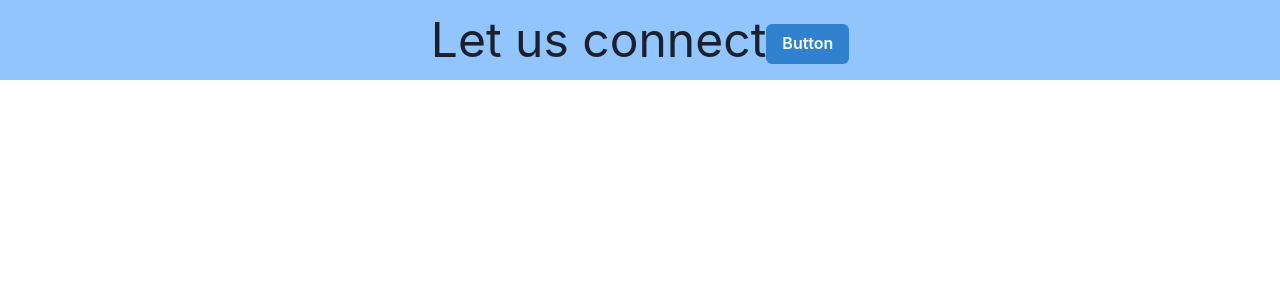
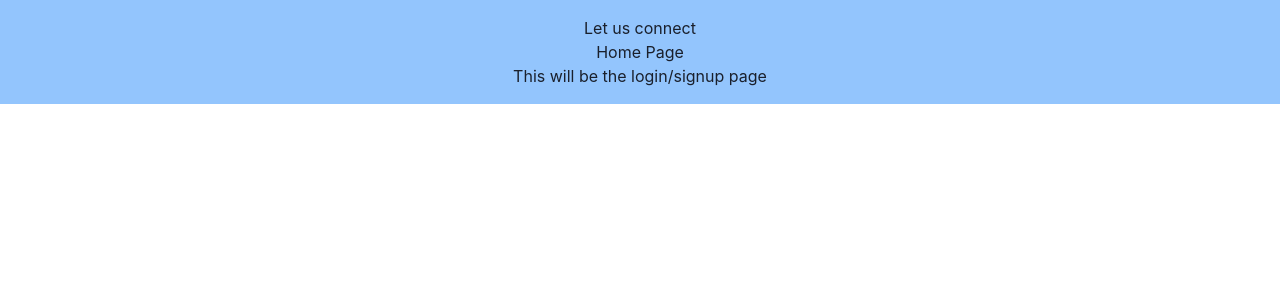
Before and after one commit to kapil551/JobsFinder, a React (Create React App) app in the folder frontend/: page / in a window 1280 px wide. Shown: the top 300 px of the page. Built offline with nearby package versions, Linux system fonts and the light colour scheme.

Commit message:
connect backend to frontend and setup react-router-dom

```diff
--- a/frontend/package.json
+++ b/frontend/package.json
@@ -2,6 +2,7 @@
   "name": "frontend",
   "version": "0.1.0",
   "private": true,
+  "proxy": "http://127.0.0.1:5000",
   "dependencies": {
     "@chakra-ui/react": "^1.8.1",
     "@emotion/react": "^11.7.1",
@@ -9,9 +10,11 @@
     "@testing-library/jest-dom": "^5.16.2",
     "@testing-library/react": "^12.1.2",
     "@testing-library/user-event": "^13.5.0",
+    "axios": "^0.25.0",
     "framer-motion": "^5.6.0",
     "react": "^17.0.2",
     "react-dom": "^17.0.2",
+    "react-router-dom": "^6.2.1",
     "react-scripts": "5.0.0",
     "web-vitals": "^2.1.4"
   },
--- a/frontend/src/App.js
+++ b/frontend/src/App.js
@@ -1,11 +1,17 @@
 import './App.css';
 import { Button } from '@chakra-ui/react';
+import { Routes, Route, Link } from "react-router-dom";
+import HomePage from './pages/HomePage';
+import ChatPage from './pages/ChatPage';
 
 function App() {
   return (
-    <div className="bg-blue-300 p-4 text-5xl text-center">
+    <div className="bg-blue-300 p-4 text-center">
       Let us connect
-      <Button colorScheme='blue'>Button</Button>
+      <Routes>
+        <Route path="/" element={<HomePage />} exact />
+        <Route path="chats" element={<ChatPage />} />
+      </Routes>
     </div>
   );
 }
--- a/frontend/src/index.js
+++ b/frontend/src/index.js
@@ -5,13 +5,16 @@ import App from './App';
 import reportWebVitals from './reportWebVitals';
 
 import { ChakraProvider } from '@chakra-ui/react';
+import { BrowserRouter } from "react-router-dom";
 
 
 ReactDOM.render(
   <React.StrictMode>
-    <ChakraProvider>
-      <App />
-    </ChakraProvider>
+    <BrowserRouter>
+      <ChakraProvider>
+        <App />
+      </ChakraProvider>
+    </BrowserRouter>
   </React.StrictMode>,
   document.getElementById('root')
 );
--- /dev/null
+++ b/frontend/src/pages/ChatPage.js
@@ -0,0 +1,38 @@
+import React, { useEffect, useState } from "react";
+import axios from 'axios';
+
+const ChatPage = () => {
+
+    const [chats, setChats] = useState([]);
+
+    // fetch the data from backend --> GET --> /api/chat
+    const fetchChats = async () => {
+
+        const chatsData = await axios.get('/api/chat');
+        console.log(chatsData);
+        console.log(chatsData.data);
+        setChats(chatsData.data);
+    }
+
+    useEffect(
+        () => {
+            fetchChats();
+        }, []
+    )
+
+    return (
+        <div className="bg-blue-400 p-4">
+            Chat Page
+            {
+                chats.map((chat) => {
+
+                    return (
+                        <li key={chat._id}> {JSON.stringify(chat)} </li>
+                    )
+                })
+            }
+        </div>
+    )
+};
+
+export default ChatPage;
--- /dev/null
+++ b/frontend/src/pages/HomePage.js
@@ -0,0 +1,12 @@
+import React from "react";
+
+const HomePage = () => {
+  return (
+    <div>
+      <p>Home Page</p>
+      <p>This will be the login/signup page</p>
+    </div>
+  );
+};
+
+export default HomePage;
```
Also changed, not shown: 2 other files (tests, documents, lock files or other folders).
